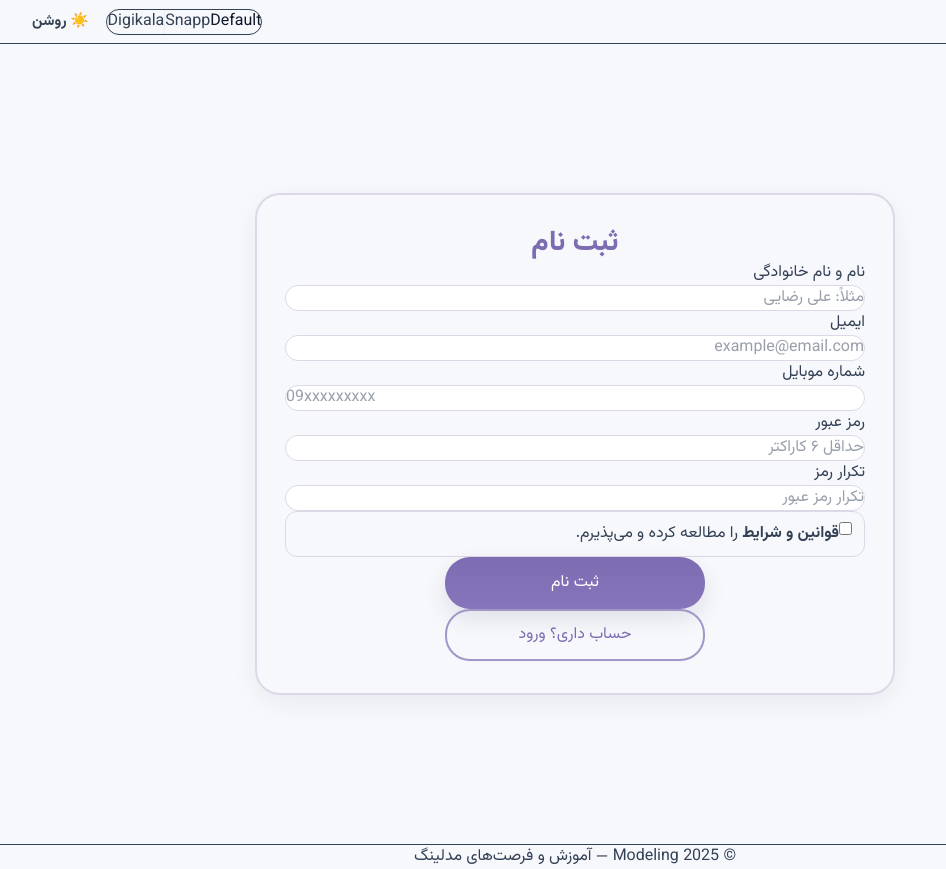
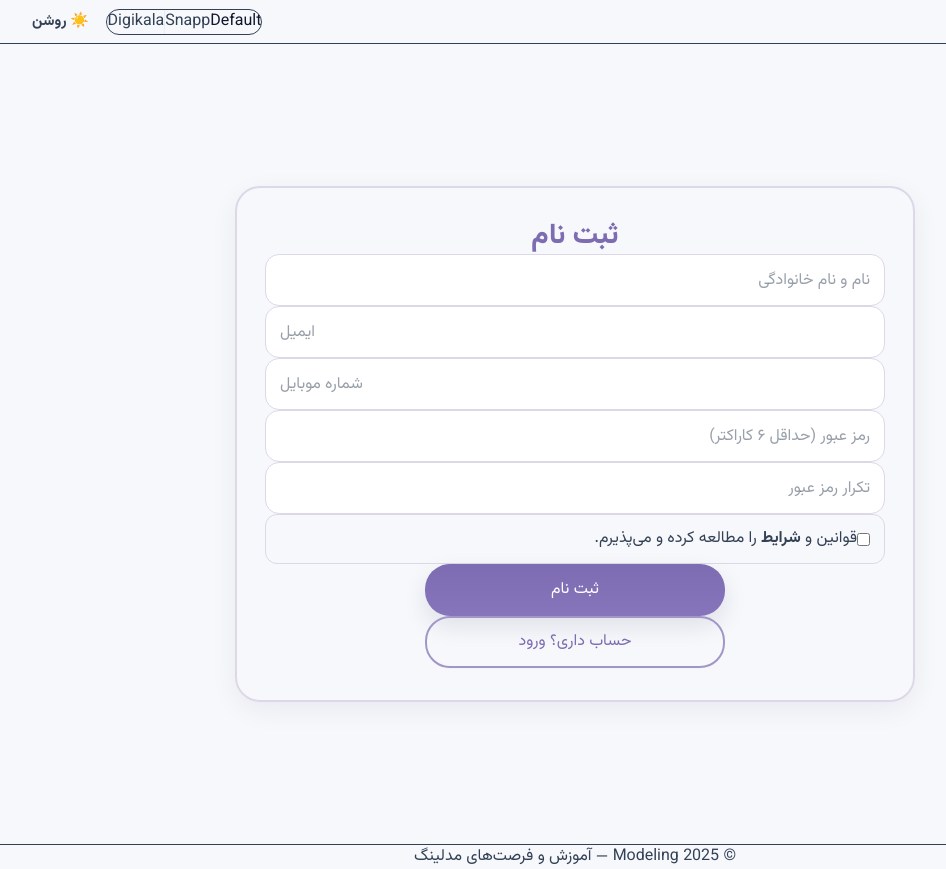
Before and after one commit to amiir2338/modeling-monorepo, a Next.js app in the folder modeling-frontend/: page /register in a window 1280 px wide. Shown: the whole page, without its empty margins (65-1011 px from the left). Built offline with nearby package versions, Linux system fonts and the light colour scheme.

Commit message:
chore(auto): sync @ 2025-08-17 06:14:46

```diff
--- a/modeling-frontend/src/app/register/page.tsx
+++ b/modeling-frontend/src/app/register/page.tsx
@@ -5,9 +5,13 @@ import { useRouter } from 'next/navigation';
 
 /**
  * ELI5:
- * - کارت با radius=25، فیلدهای ثبت‌نام، اعتبارسنجی فرانت،
- *   و دکمه‌های استایل‌دار هماهنگ با برند.
+ * - کارت وسط صفحه با radius=25px.
+ * - ورودی‌ها قد 52px و placeholder داخل خود فیلد.
+ * - چک‌باکس و متن در یک خط و مرتب.
+ * - فاصله‌ی اضافه قبل از دکمه‌ها و بین دکمه‌ها.
+ * - بدون any و بدون متغیر/پراپ بلااستفاده.
  */
+
 type RegisterForm = {
   fullName: string;
   email: string;
@@ -16,13 +20,12 @@ type RegisterForm = {
   confirm: string;
   accept: boolean;
 };
-
 type Errors = Partial<Record<keyof RegisterForm, string>>;
 
 export default function RegisterPage() {
   const router = useRouter();
 
-  // 🎨 رنگ‌ها
+  // 🎨 رنگ‌های برند
   const BRAND = {
     primary: '#7D6CB2',
     accent: '#A68FDB',
@@ -42,7 +45,7 @@ export default function RegisterPage() {
   const [busy, setBusy] = useState(false);
   const [serverMsg, setServerMsg] = useState<string | null>(null);
 
-  // اعتبارسنجی ساده
+  // اعتبارسنجی
   const validate = (f: RegisterForm): Errors => {
     const e: Errors = {};
     if (!f.fullName.trim()) e.fullName = 'نام و نام خانوادگی الزامی است.';
@@ -56,7 +59,6 @@ export default function RegisterPage() {
     return e;
   };
 
-  const has = (k: keyof RegisterForm) => Boolean(errors[k]);
   const update = <K extends keyof RegisterForm>(key: K, value: RegisterForm[K]) =>
     setForm((p) => ({ ...p, [key]: value }));
 
@@ -64,6 +66,7 @@ export default function RegisterPage() {
   const onSubmit = async (ev: React.FormEvent) => {
     ev.preventDefault();
     setServerMsg(null);
+
     const e = validate(form);
     setErrors(e);
     if (Object.keys(e).length) return;
@@ -89,8 +92,8 @@ export default function RegisterPage() {
         throw new Error(data?.message || 'ثبت‌نام انجام نشد.');
       }
 
-      setServerMsg('ثبت‌نام با موفقیت انجام شد. در حال انتقال...');
-      setTimeout(() => router.push('/auth/login'), 800);
+      setServerMsg('ثبت‌نام با موفقیت انجام شد. در حال انتقال…');
+      setTimeout(() => router.push('/login'), 800); // مسیر ورود خودت را بگذار
     } catch (err: unknown) {
       setServerMsg(err instanceof Error ? err.message : 'خطای نامشخص رخ داد.');
     } finally {
@@ -113,7 +116,7 @@ export default function RegisterPage() {
       <section
         className="relative w-full bg-white shadow-[0_8px_28px_rgba(15,23,42,.06)]"
         style={{
-          maxWidth: 640,
+          maxWidth: 680,
           borderRadius: 25,
           border: `2px solid ${BRAND.border}`,
           padding: '32px 28px',
@@ -133,80 +136,63 @@ export default function RegisterPage() {
         </h1>
 
         <form className="mt-6 grid grid-cols-1 sm:grid-cols-2 gap-4" onSubmit={onSubmit}>
-          <Field label="نام و نام خانوادگی" error={errors.fullName}>
-            <input
-              type="text"
+          {/* ورودی‌ها—placeholder داخل فیلد، قد 52px */}
+          <FieldInput
+            placeholder="نام و نام خانوادگی"
             value={form.fullName}
-              onChange={(e) => update('fullName', e.target.value)}
-              className="w-full px-3 py-2 text-sm outline-none"
-              style={inputStyle(has('fullName'), BRAND)}
-              placeholder="مثلاً: علی رضایی"
+            onChange={(v) => update('fullName', v)}
+            error={errors.fullName}
           />
-          </Field>
-
-          <Field label="ایمیل" error={errors.email}>
-            <input
+          <FieldInput
+            placeholder="ایمیل"
             type="email"
             value={form.email}
-              onChange={(e) => update('email', e.target.value)}
-              className="w-full px-3 py-2 text-sm outline-none ltr"
-              style={inputStyle(has('email'), BRAND)}
-              placeholder="example@email.com"
+            onChange={(v) => update('email', v)}
+            error={errors.email}
+            ltr
           />
-          </Field>
-
-          <Field label="شماره موبایل" error={errors.phone}>
-            <input
+          <FieldInput
+            placeholder="شماره موبایل"
             type="tel"
             value={form.phone}
-              onChange={(e) => update('phone', e.target.value)}
-              className="w-full px-3 py-2 text-sm outline-none ltr"
-              style={inputStyle(has('phone'), BRAND)}
-              placeholder="09xxxxxxxxx"
+            onChange={(v) => update('phone', v)}
+            error={errors.phone}
+            ltr
             inputMode="numeric"
           />
-          </Field>
-
-          <Field label="رمز عبور" error={errors.password}>
-            <input
+          <FieldInput
+            placeholder="رمز عبور (حداقل ۶ کاراکتر)"
             type="password"
             value={form.password}
-              onChange={(e) => update('password', e.target.value)}
-              className="w-full px-3 py-2 text-sm outline-none"
-              style={inputStyle(has('password'), BRAND)}
-              placeholder="حداقل ۶ کاراکتر"
+            onChange={(v) => update('password', v)}
+            error={errors.password}
           />
-          </Field>
-
-          <Field label="تکرار رمز" error={errors.confirm}>
-            <input
+          <FieldInput
+            placeholder="تکرار رمز عبور"
             type="password"
             value={form.confirm}
-              onChange={(e) => update('confirm', e.target.value)}
-              className="w-full px-3 py-2 text-sm outline-none"
-              style={inputStyle(has('confirm'), BRAND)}
-              placeholder="تکرار رمز عبور"
+            onChange={(v) => update('confirm', v)}
+            error={errors.confirm}
           />
-          </Field>
 
-          {/* قوانین */}
+          {/* چک‌باکس—در یک خط و مرتب */}
           <div className="sm:col-span-2">
             <label
-              className="flex items-start gap-2 text-sm"
+              className="flex items-center gap-2 text-sm"
               style={{
                 border: `1px solid ${BRAND.border}`,
                 borderRadius: 12,
-                padding: '10px 12px',
+                padding: '12px 14px',
               }}
             >
               <input
                 type="checkbox"
                 checked={form.accept}
                 onChange={(e) => update('accept', e.target.checked)}
-                className="mt-1"
+                className="w-4 h-4"
               />
               <span>
-                <b>قوانین و شرایط</b> را مطالعه کرده و می‌پذیرم.
+                قوانین و <b>شرایط</b> را مطالعه کرده و می‌پذیرم.
                 {errors.accept && (
                   <span className="block text-rose-600 mt-1">{errors.accept}</span>
                 )}
@@ -217,7 +203,7 @@ export default function RegisterPage() {
           {/* پیام سرور */}
           {serverMsg && (
             <div
-              className="sm:col-span-2 text-sm rounded-xl p-3"
+              className="sm:col-span-2 text-sm rounded-xl p-3 mt-1"
               style={{
                 color: serverMsg.includes('موفق') ? '#047857' : '#b91c1c',
                 background: serverMsg.includes('موفق') ? '#ecfdf5' : '#fef2f2',
@@ -228,8 +214,11 @@ export default function RegisterPage() {
             </div>
           )}
 
-          {/* دکمه‌ها */}
-          <div className="sm:col-span-2 flex flex-col items-center gap-3 mt-2">
+          {/* فاصله قبل از دکمه‌ها */}
+          <div className="sm:col-span-2 h-4" />
+
+          {/* دکمه‌ها—با فاصلهٔ بیشتر از هم */}
+          <div className="sm:col-span-2 flex flex-col items-center gap-4">
             <button
               type="submit"
               disabled={busy}
@@ -239,7 +228,7 @@ export default function RegisterPage() {
                 alignItems: 'center',
                 justifyContent: 'center',
                 width: '100%',
-                maxWidth: 260,
+                maxWidth: 300,
                 height: 52,
                 borderRadius: 25,
                 padding: '0 24px',
@@ -253,14 +242,14 @@ export default function RegisterPage() {
 
             <button
               type="button"
-              onClick={() => router.push('/auth/login')}
+              onClick={() => router.push('/login')}
               className="font-bold bg-white active:scale-[.98] transition"
               style={{
                 display: 'inline-flex',
                 alignItems: 'center',
                 justifyContent: 'center',
                 width: '100%',
-                maxWidth: 260,
+                maxWidth: 300,
                 height: 52,
                 borderRadius: 25,
                 padding: '0 24px',
@@ -278,38 +267,51 @@ export default function RegisterPage() {
   );
 }
 
-/* ---------- اجزای کوچک ---------- */
+/* ---------- FieldInput: ورودی بزرگ با placeholder داخلی ---------- */
+function FieldInput(props: {
+  placeholder: string;
+  value: string;
+  onChange: (v: string) => void;
+  error?: string;
+  type?: React.HTMLInputTypeAttribute;
+  inputMode?: React.HTMLAttributes<HTMLInputElement>['inputMode'];
+  /** اگر true باشد، ورودی LTR می‌شود؛ در غیر این‌صورت RTL است. */
+  ltr?: boolean;
+}) {
+  const {
+    placeholder, value, onChange, error,
+    type = 'text', inputMode, ltr,
+  } = props;
 
-function Field({
-  label,
-  error,
-  children,
-}: {
-  label: string;
-  error?: string;
-  children: React.ReactNode;
-}) {
+  const style: React.CSSProperties = {
+    height: 52,
+    borderRadius: 14,
+    border: `1px solid ${error ? '#fecaca' : '#DCD8E8'}`,
+    padding: '0 14px',
+    background: '#fff',
+    transition: 'box-shadow .15s, border-color .15s',
+    boxShadow: error ? '0 0 0 3px rgba(244,63,94,.15)' : 'none',
+    direction: ltr ? 'ltr' : 'rtl',
+    textAlign: ltr ? 'left' : 'right',
+  };
+
   return (
-    <div className="flex flex-col gap-1.5">
-      <label className="text-sm text-slate-800">{label}</label>
-      {children}
-      {error && <span className="text-xs text-rose-600">{error}</span>}
+    <div className="sm:col-span-1">
+      <input
+        type={type}
+        value={value}
+        onChange={(e) => onChange(e.target.value)}
+        placeholder={placeholder}
+        inputMode={inputMode}
+        className="w-full text-sm outline-none"
+        style={style}
+      />
+      {error && <span className="block mt-1 text-xs text-rose-600">{error}</span>}
     </div>
   );
 }
 
-function inputStyle(hasError: boolean, BRAND: { border: string; primary: string }) {
-  return {
-    border: `1px solid ${hasError ? mix(BRAND.primary, '#fecaca', 0.5) : BRAND.border}`,
-    borderRadius: 14,
-    background: '#fff',
-    transition: 'box-shadow .15s, border-color .15s',
-    boxShadow: hasError ? '0 0 0 3px rgba(244,63,94,.15)' : 'none',
-  } as React.CSSProperties;
-}
-
-/* ---------- Helpers (بدون any) ---------- */
-
+/* ---------- Helpers بدون any ---------- */
 function mix(a: string, b: string, t: number): string {
   const A = hexToRgb(a), B = hexToRgb(b);
   const r = Math.round(A.r + (B.r - A.r) * t);
@@ -327,14 +329,8 @@ function rgbToHex(r: number, g: number, b: number) {
   const toHex = (n: number) => n.toString(16).padStart(2, '0');
   return `#${toHex(r)}${toHex(g)}${toHex(b)}`;
 }
-
-/** JSON را ایمن می‌خواند؛ خروجی تایپ‌شده و بدون any. */
 async function safeJson<T>(res: Response): Promise<T | null> {
   const text = await res.text();
   if (!text) return null;
-  try {
-    return JSON.parse(text) as T;
-  } catch {
-    return null;
+  try { return JSON.parse(text) as T; } catch { return null; }
 }
-}
```
Lines whose indentation alone changed are shown as unchanged.
